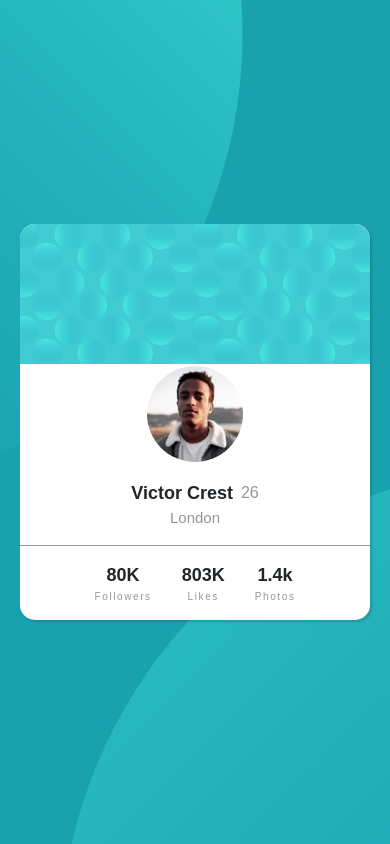
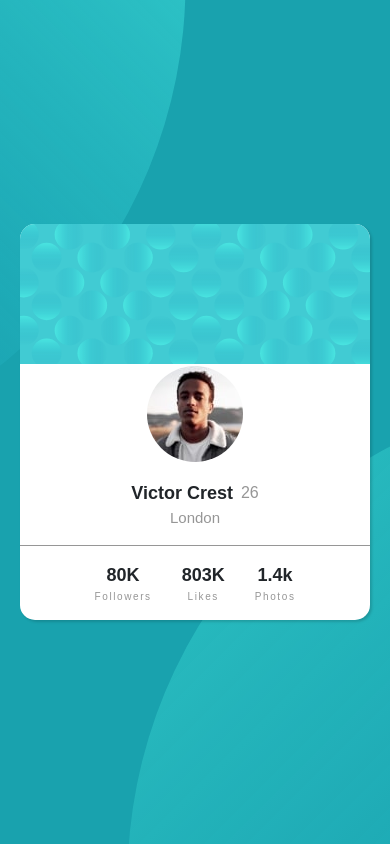
Before and after one commit to MostafaSamer/frontend-mentor-challenage, a Next.js app: page /profile-card-component in a window 390 px wide. Built offline with nearby package versions, Linux system fonts and the light colour scheme.

Commit message:
Edit Design

```diff
--- a/pages/profile-card-component/index.js
+++ b/pages/profile-card-component/index.js
@@ -12,6 +12,8 @@ const WebDesginChallenge = function () {
                 <link href="https://fonts.googleapis.com/css2?family=Kumbh+Sans:wght@400;700&display=swap" rel="stylesheet" />
             </Head>
             <div className={styles.background}>
+                <div className={styles.background1}><img src="/images/profile-card-component/bg-pattern-top.svg"/></div>
+                <div className={styles.background2}><img src="/images/profile-card-component/bg-pattern-bottom.svg"/></div>
                 <div className={styles.cardHolder}>
                     <div className={styles.card + " d-flex"}>
                         <div className={styles.cardBody}>
--- a/styles/profile-card-component.module.css
+++ b/styles/profile-card-component.module.css
@@ -1,10 +1,4 @@
 .background {
-    background-image: url('/images/profile-card-component/bg-pattern-top.svg'), url('/images/profile-card-component/bg-pattern-bottom.svg');
-    background-position: -55% 340%, 140% -345%;
-    /* background-position: -60px -270px, 680px 368px; */
-    background-repeat: no-repeat, no-repeat;
-    /* background-size: 50% 100%, 50% auto; */
-    /* background-size: 50% auto, 50% auto; */
     background-color: hsl(185, 75%, 39%);
     height: 100% !important;
     display: flex;
@@ -13,12 +7,30 @@
     font-family: 'Kumbh Sans', sans-serif;
 }
 
+.background1,
+.background2 {
+    z-index: 1;
+    position: fixed;
+    width: 100%;
+    height: 100%;
+}
+
+.background1 {
+    margin-left: -40%;
+    margin-top: -60%;
+}
+.background2 {
+    margin-left: 90%;
+    margin-top: 65%;
+}
+
 .cardHolder {
     box-shadow: rgba(0, 0, 0, 0.15) 1.95px 1.95px 2.6px;
     border-radius: 15px;
     overflow: hidden;
     font-family: 'Red Hat Display', sans-serif;
     background-color: white;
+    z-index: 2;
 }
 
 .card {
@@ -69,7 +81,12 @@
 }
 
 @media (max-width: 993px) {
-    .background {
-        background-position:  125% 340%, -10% -345%;
+    .background1 {
+        margin-left: -406%;
+        margin-top: -260%;
+    }
+    .background2 {
+        margin-left: 65%;
+        margin-top: 200%;
     }
 }
```
